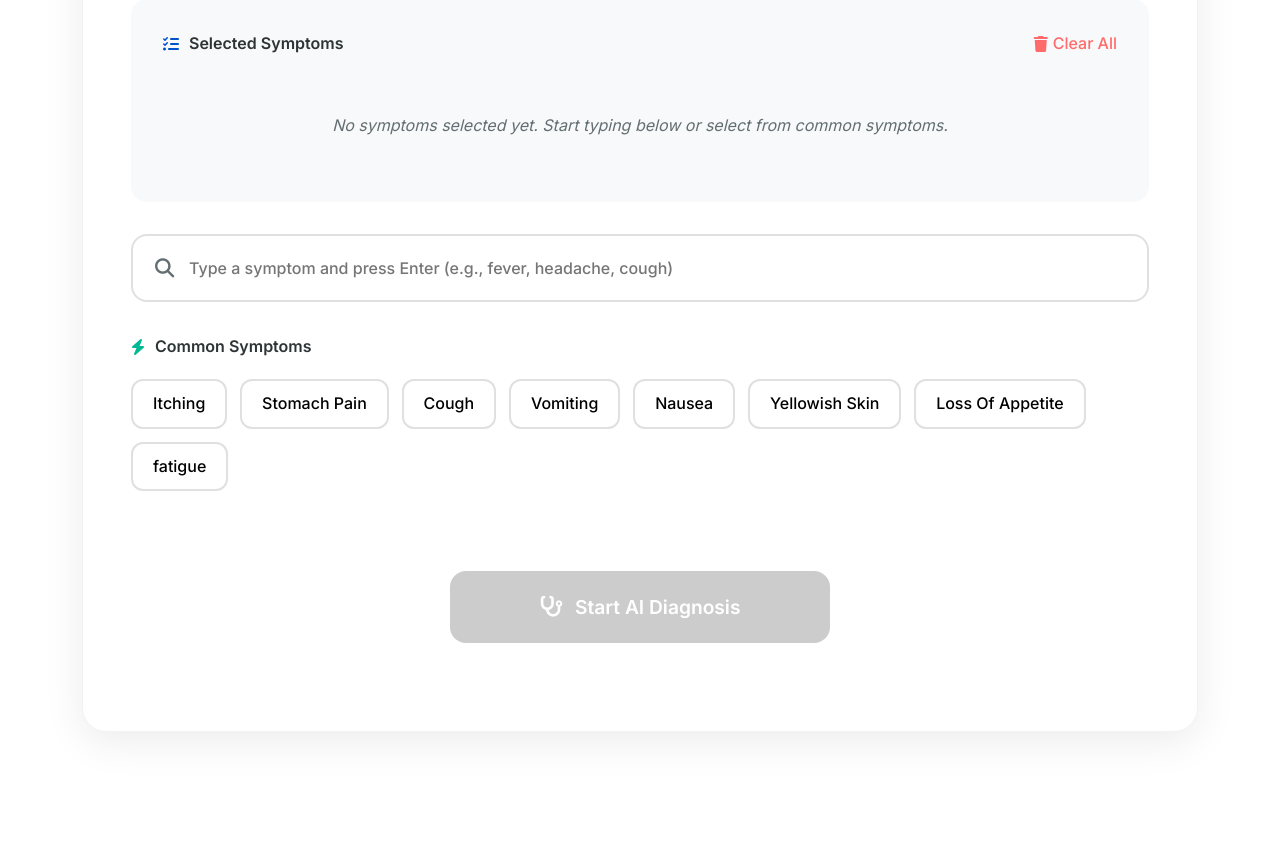
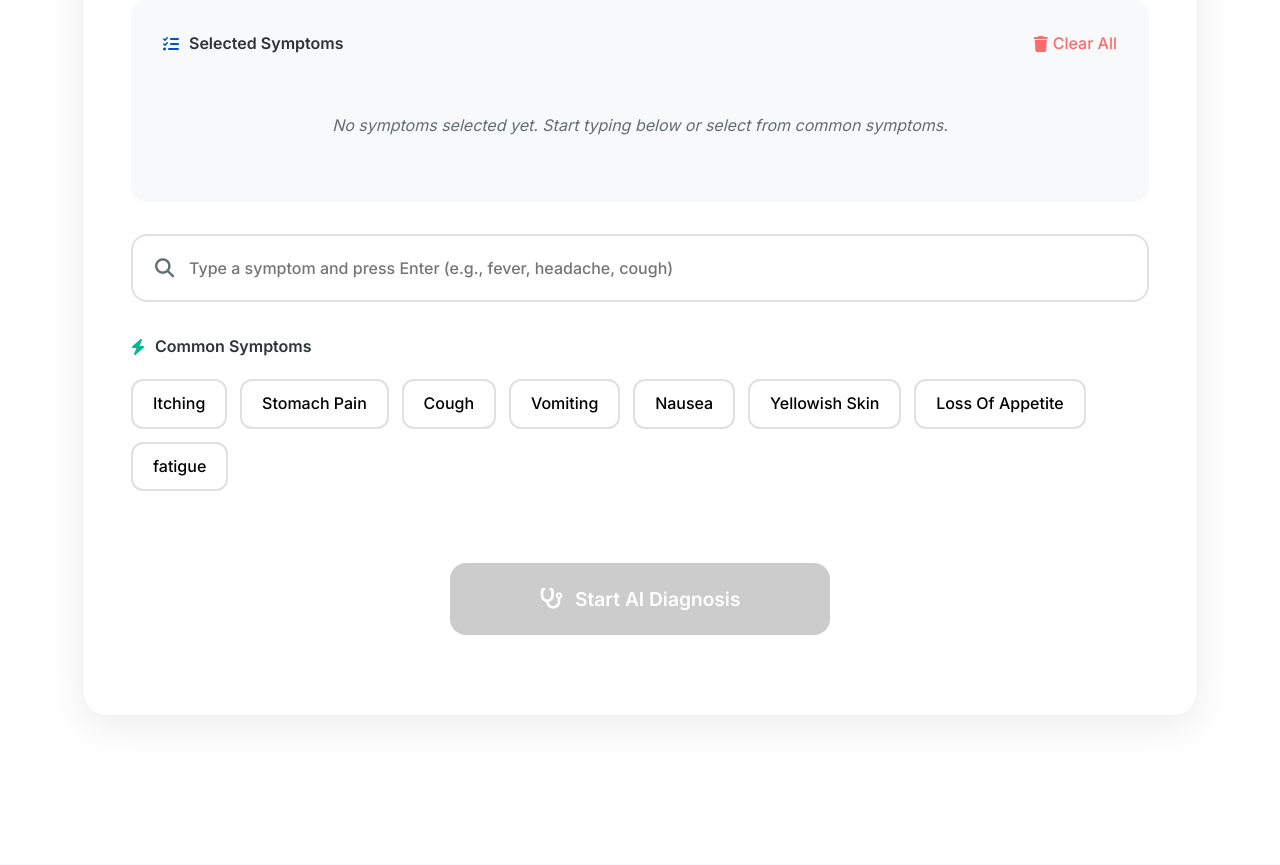
Before and after one commit to boughanmiyoussef/SmartMed, a Flask app: page / in a window 1280 px wide. Shown: the part 4053-4918 px from the top of the page. Run offline with Flask 3, Linux system fonts and the light colour scheme.

Commit message:
Project description

```diff
--- a/templates/index.html
+++ b/templates/index.html
@@ -991,32 +991,29 @@
         }
 
         /* Diagnosis Button */
-.diagnose-button-container {
-    display: flex;
-    justify-content: center;
-    align-items: center;
-    padding: 2.5rem 0;
-    width: 100%;
-    min-height: 120px; /* Prevents layout shift */
-}
+        .diagnose-button-container {
+            text-align: center;
+            padding: 2rem 0;
+            position: center;
+        }
 
 .diagnose-btn {
     background: linear-gradient(135deg, var(--primary-blue), var(--secondary-blue));
     color: white;
     border: none;
-    padding: 1.3rem 3.5rem; /* Restore horizontal padding */
+    padding: 1.3rem 0;
     font-size: 1.2rem;
     font-weight: 600;
     border-radius: 16px;
     cursor: pointer;
     transition: all 0.3s ease;
     box-shadow: 0 10px 30px rgba(0, 82, 204, 0.3);
-    display: flex;
+    display: inline-flex;
     align-items: center;
     justify-content: center;
     width: 380px;
-    /* Remove: position: fixed */
-    /* Remove: overflow: hidden (not needed without ::before) */
+    /* position: fixed; */
+    overflow: hidden;
     white-space: nowrap;
 }
         /* .diagnose-btn::before {
```
